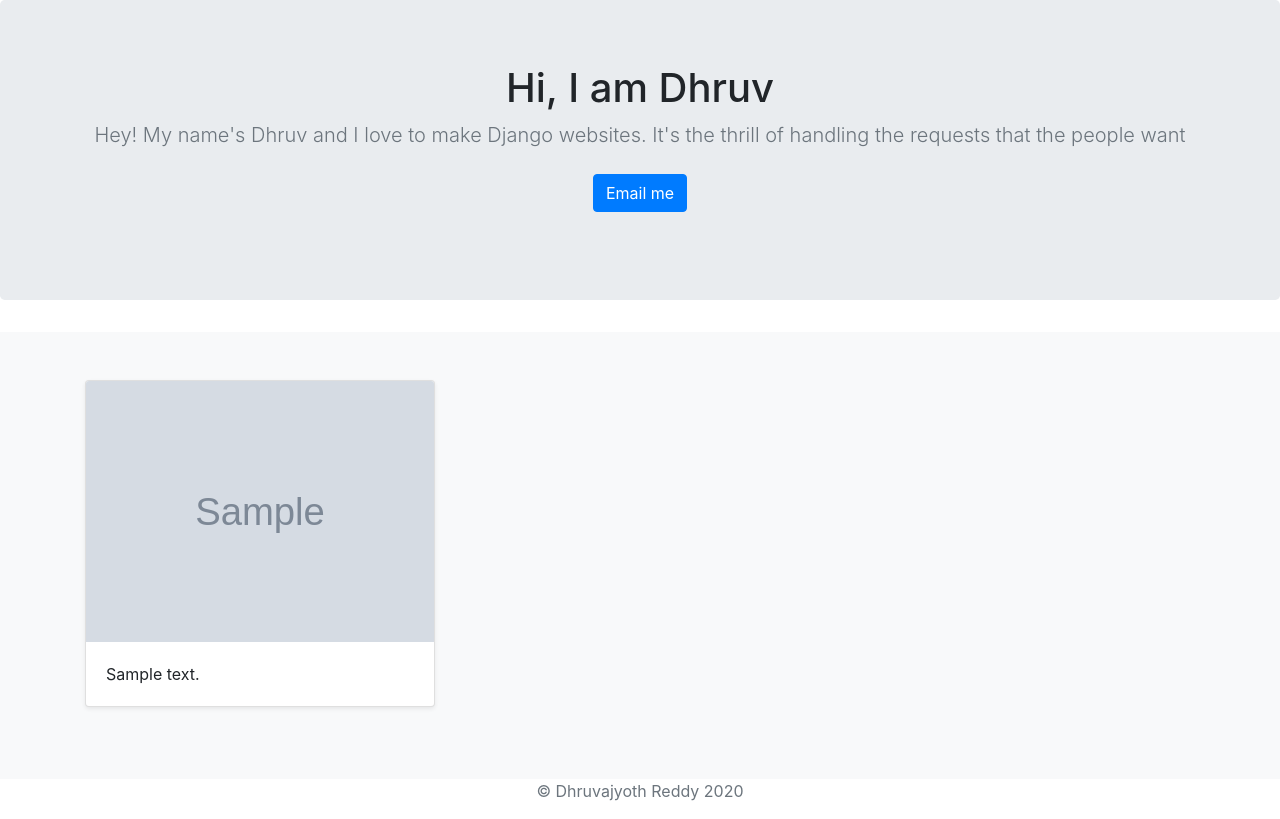
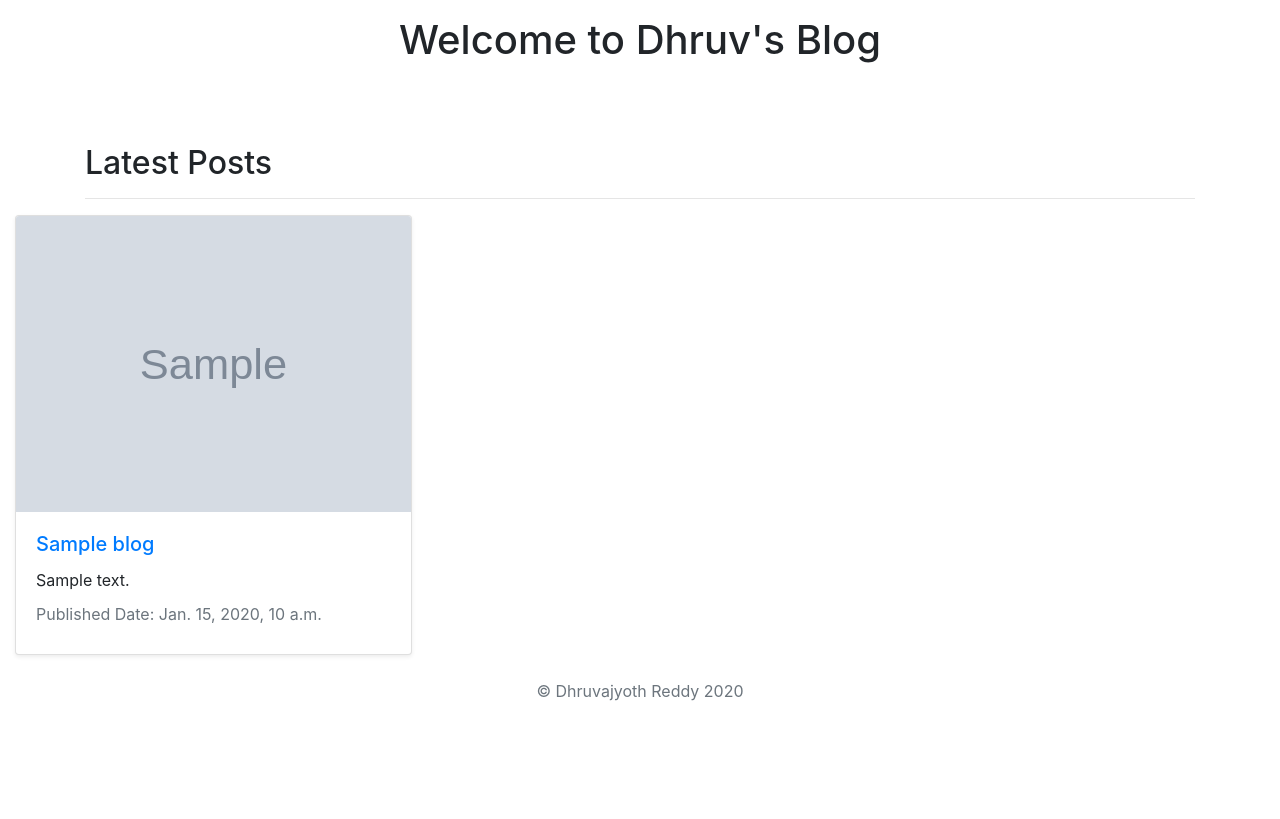
Before and after one commit to kdhruvajyothreddy/portfolio, a Django app: template blog/templates/blog/allblogs.html in a window 1280 px wide. Shown: the part 56-875 px from the top of the page. After the commit the page ends 757 px from the top, so only its background shows below. Run offline with Django 3.2, Linux system fonts and the light colour scheme; the template is opened without the code that fills it: most values are stand-ins (such as "Sample title", 1, 10 or a date in 2020); grey boxes marked "Sample" are stand-in pictures; data that the repository does not hold is empty; some libraries are stand-ins or nearby versions.

Commit message:
Making the blogs view object to readable by the html file and changing the html file to read the object's data

```diff
--- a/blog/templates/blog/allblogs.html
+++ b/blog/templates/blog/allblogs.html
@@ -70,36 +70,26 @@ user-select: none;
 </header>
 
 <main role="main">
-
-<section class="jumbotron text-center">
     <div class="container">
-<h1>Hi, I am Dhruv</h1>
-<p class="lead text-muted">Hey! My name's Dhruv and I love to make Django websites. It's the thrill of handling the requests that the people want</p>
-<p>
-    <a href="mailto:kdhruvajyothreddy@gmail.com" class="btn btn-primary my-2">Email me</a>
-</p>
+        <h1 class="text-center pt-3">Welcome to Dhruv's Blog</h1>
+        <br/>
+        <br/>
+        <br/>
+        <h2>Latest Posts</h2>
+        <hr/>
     </div>
-</section>
-
-<div class="album py-5 bg-light">
-<div class="container">
-<div class="row">
-
-{% for job in jobs.all %}
+{% for blog in blogs.all %}
     <div class="col-md-4">
         <div class="card mb-4 shadow-sm">
-    <img class="card-img-top img-rounded" src="{{ job.image.url }}" />
+        <img class="card-img-top img-rounded" src="{{ blog.image.url }}" />
             <div class="card-body">
-        <p class="card-text">{{ job.summary }}</p>
+                <a href=""><h5 class="card-title">{{ blog.title }}</h5></a>
+                <p class="card-text">{{ blog.body }}</p>
+                <p class="card-subtitle mb-2 text-muted">Published Date: {{ blog.pub_date }}</p>
             </div>
         </div>
     </div>
 {% endfor %}
-
-</div>
-</div>
-</div>
-
 </main>
 
 <footer class="text-muted">
--- a/blog/views.py
+++ b/blog/views.py
@@ -1,6 +1,8 @@
 from django.shortcuts import render
+from .models import Blog
 
 # Create your views here.
 
 def allblogs(request):
-    return render(request, 'blog/allblogs.html')
+    blogs = Blog.objects
+    return render(request, 'blog/allblogs.html', {'blogs': blogs})
```
Lines whose indentation alone changed are shown as unchanged.
